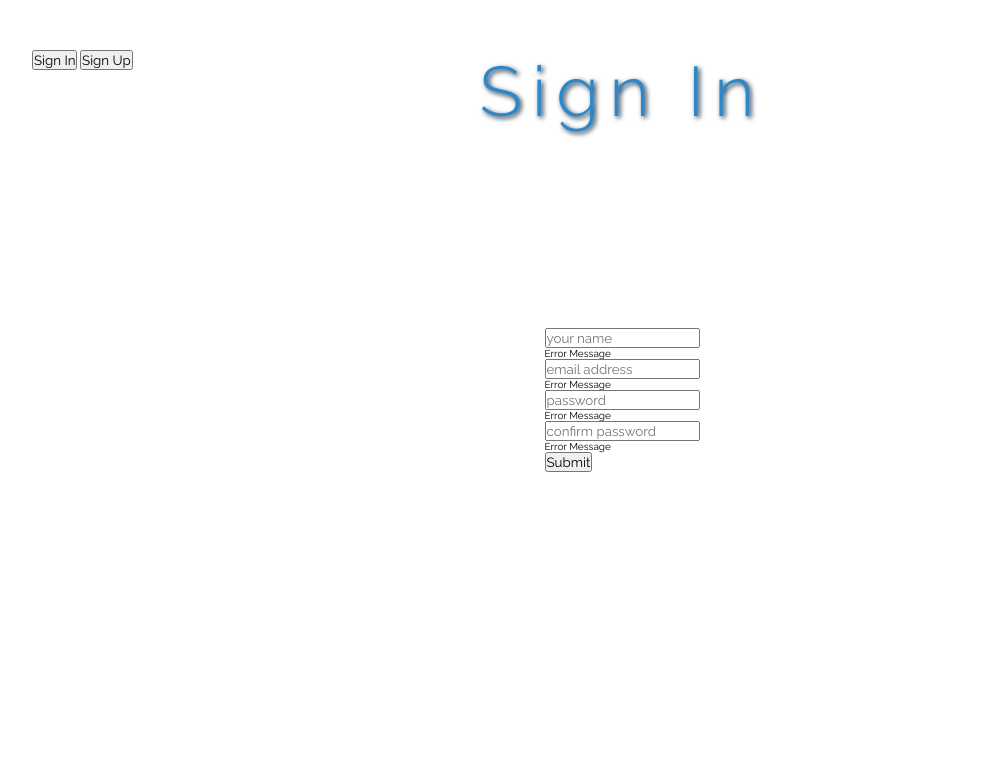
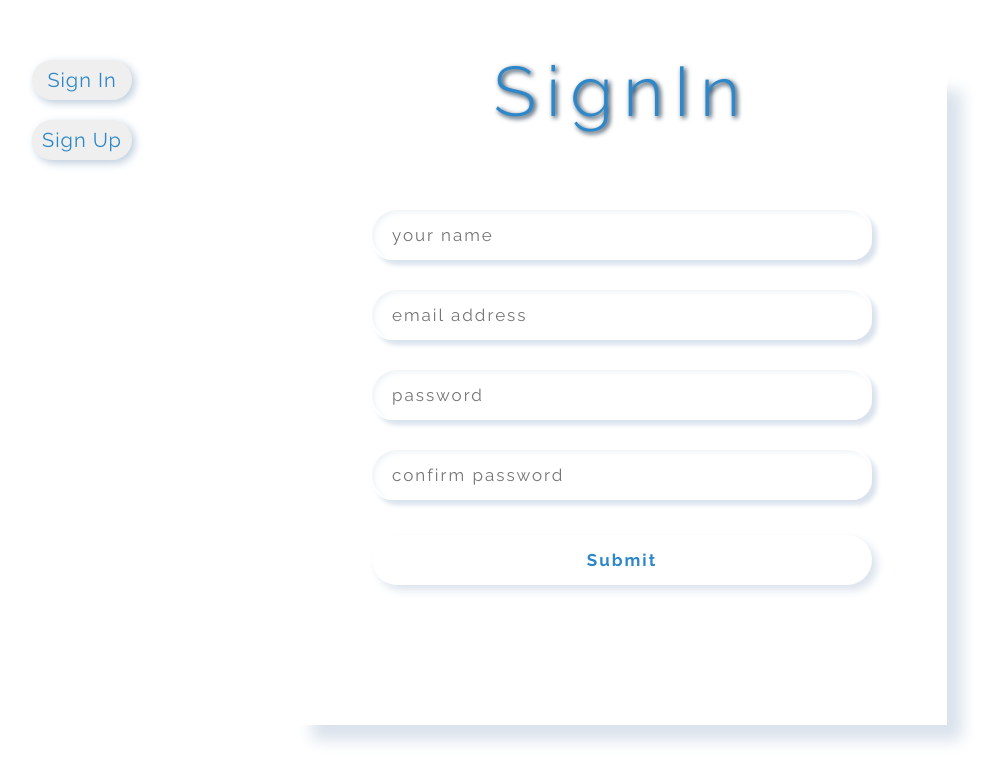
Before and after one commit to Newbie814/user-validation, a plain HTML site: page index.html in a window 1280 px wide. Shown: the whole page, without its empty margins (18-1014 px from the left). Drawn offline with Linux system fonts and the light colour scheme.

Commit message:
initial styling and spacing

```diff
--- a/index.html
+++ b/index.html
@@ -16,17 +16,18 @@
   <body>
     <div class="container">
       <h1 class="heading">
-        <span class="heading-span-1">Sign</span>
-        <span class="heading-span-2">In</span>
+        <span class="heading-span-1">Sign</span
+        ><span class="heading-span-2">In</span>
       </h1>
       <div class="buttons">
-        <button class="sign-in">Sign In</button>
-        <button class="sign-up">Sign Up</button>
+        <button class="signin-btn">Sign In</button>
+        <button class="signup-btn">Sign Up</button>
       </div>
-      <div class="form-bg">
-        <form action="" class="form sign-in">
+      <div class="form-bg"></div>
+      <form class="form sign-in">
         <div class="form-input-wrapper">
           <input
+            autocomplete="off"
             type="text"
             class="form-input"
             id="username"
@@ -36,7 +37,8 @@
         </div>
         <div class="form-input-wrapper">
           <input
-              type="email"
+            autocomplete="off"
+            type="text"
             class="form-input"
             id="email"
             placeholder="email address"
@@ -45,6 +47,7 @@
         </div>
         <div class="form-input-wrapper">
           <input
+            autocomplete="off"
             type="password"
             class="form-input"
             id="password"
@@ -54,6 +57,7 @@
         </div>
         <div class="form-input-wrapper">
           <input
+            autocomplete="off"
             type="password"
             class="form-input"
             id="password2"
@@ -64,6 +68,5 @@
         <input type="submit" value="Submit" class="form-btn" />
       </form>
     </div>
-    </div>
   </body>
 </html>
--- a/style.css
+++ b/style.css
@@ -61,4 +61,72 @@ html {
   position: absolute;
   top: 5rem;
   left: 5rem;
+  display: flex;
+  flex-direction: column;
 }
+
+.buttons button {
+  width: 10rem;
+  height: 4rem;
+  font-size: 2rem;
+  color: var(--clr-primary-4);
+  border: none;
+  border-radius: 2rem;
+  letter-spacing: 0.1rem;
+  box-shadow: 0.3rem 0.3rem 0.8rem var(--clr-grey-8);
+  margin: 1rem 0;
+  cursor: pointer;
+  transition: background-color 0.3s;
+}
+
+.form-bg {
+  position: absolute;
+  width: 65rem;
+  height: 65rem;
+  box-shadow: 1.5rem 1.5rem 1.5rem var(--clr-grey-9);
+}
+
+.form {
+  display: flex;
+  flex-direction: column;
+}
+
+.form-input-wrapper {
+  margin: 1.5rem 0;
+  box-shadow: 0.5rem 0.5rem 0.5rem var(--clr-grey-9);
+  border-radius: 2rem;
+}
+
+.form input {
+  width: 50rem;
+  height: 5rem;
+  background-color: #fff;
+  font-size: 1.7rem;
+  padding: 0 2rem;
+  letter-spacing: 0.2rem;
+  border: none;
+  border-radius: 5rem;
+}
+
+.form-input {
+  box-shadow: 0.3rem 0.3rem 0.5rem var(--clr-grey-10) inset;
+  color: var(--clr-grey-5);
+}
+
+.message {
+  display: none;
+}
+
+.form-btn {
+  box-shadow: 0.5rem 0.5rem 1rem var(--clr-grey-9);
+  color: var(--clr-primary-4);
+  margin: 2rem 0;
+  letter-spacing: 0.2rem;
+  font-weight: bold;
+  cursor: pointer;
+  /* position: relative; */
+}
+
+.form-btn:hover {
+  box-shadow: 0.5rem 0.5rem 2rem var(--clr-grey-9);
+}
```
Lines whose indentation alone changed are shown as unchanged.
